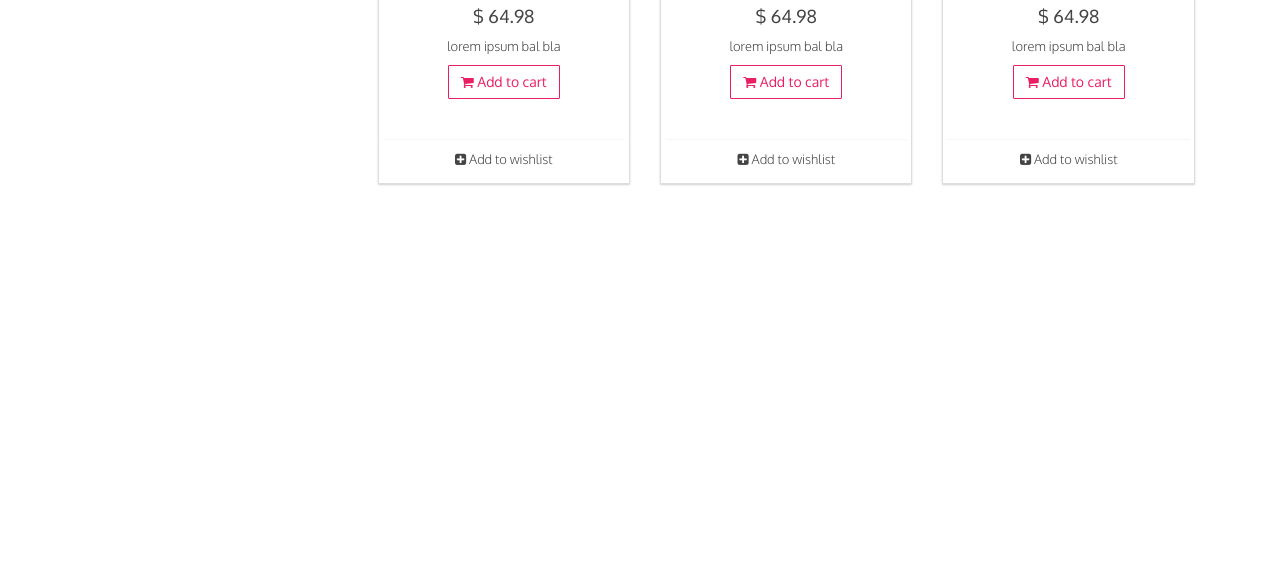
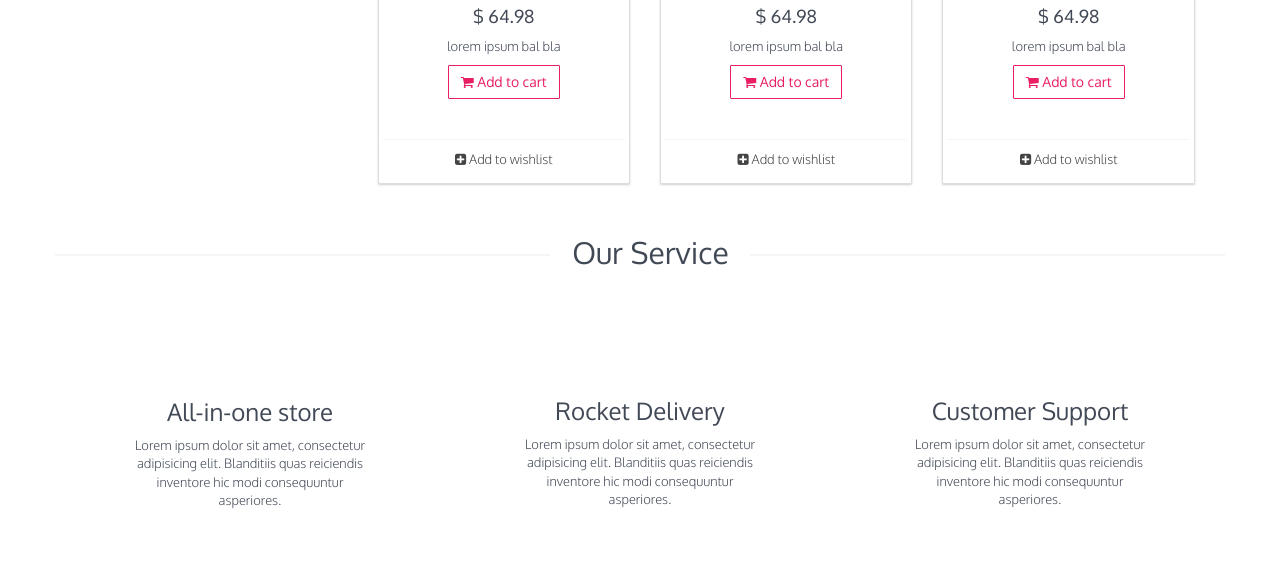
Before and after one commit to yeyezaw/oneplaze-ecom, a plain HTML site: page index.html in a window 1280 px wide. Shown: the part 1407-1968 px from the top of the page. Before the commit the page ends 1612 px from the top, so only its background shows below. Drawn offline with nearby package versions, Linux system fonts and the light colour scheme.

Commit message:
Service section added

```diff
--- a/index.html
+++ b/index.html
@@ -161,6 +161,24 @@
                                     <div class="left-side-cols">
                                             <h2 class=" category-title text-center">Category</h2>
                                             <!-- Category content here -->
+                                            <div class="panel-group category-products" id="accordian">
+                                                    <div class="panel panel-default">
+                                                            <div class="panel-heading">
+                                                                    <h4 class="panel-title">
+                                                                            <a href="#"><span class="badge"><i class="fa fa-plus"></i></span> Health & Beauty
+                                                                            </a>
+                                                                    </h4>
+                                                            </div>
+                                                            <div id="beauty" class="panel-collapse collaspse">
+                                                                    <div class="panel-body">
+                                                                            <ul>
+                                                                                    <li><a href="#"></a></li>
+                                                                                    <li><a href="#"></a></li>
+                                                                            </ul>
+                                                                    </div>
+                                                            </div>
+                                                    </div>
+                                            </div>
                                     </div>
                             </div>
 
@@ -294,8 +312,43 @@
 
     <div id="service">
             <div class="container">
+                    <div class="row service-row">
+                           <h2 class="service-title">Our Service</h2>
+                            <div class="col-sm-4 text-center">
+                                   <div class="service-container">
+                                           <svg class="lnr lnr-store"><use xlink:href="#lnr-store"></use></svg>
+                                           <h3>All-in-one store</h3>
+                                           <p>Lorem ipsum dolor sit amet, consectetur adipisicing elit. Blanditiis quas reiciendis inventore hic modi consequuntur asperiores.</p>
+                                   </div>
+
+                            </div>
+                            <div class="col-sm-4 text-center">
+                                    <div class="service-container">
+                                            <svg class="lnr lnr-rocket"><use xlink:href="#lnr-rocket"></use></svg>
+                                            <h3>Rocket Delivery</h3>
+                                            <p>Lorem ipsum dolor sit amet, consectetur adipisicing elit. Blanditiis quas reiciendis inventore hic modi consequuntur asperiores.</p>
+                                    </div>
+
+                            </div>
+                            <div class="col-sm-4 text-center">
+                                    <div class="service-container">
+                                            <svg class="lnr lnr-user"><use xlink:href="#lnr-user"></use></svg>
+                                            <h3>Customer Support</h3>
+                                            <p>Lorem ipsum dolor sit amet, consectetur adipisicing elit. Blanditiis quas reiciendis inventore hic modi consequuntur asperiores.</p>
+                                    </div>
+
+                            </div>
+                    </div>
+            </div>
+    </div><!-- #service End -->
+
+    <div id="footer">
+            <div class="container">
                     <div class="row">
-                            <div class="col-sm-4">
+                            <div class="col-sm-2">
+
+                            </div>
+                            <div class="col-sm-2">
 
                             </div>
                             <div class="col-sm-4">
@@ -306,11 +359,12 @@
                             </div>
                     </div>
             </div>
-    </div>
+    </div><!-- #footer End -->
 
     <script src="https://cdnjs.cloudflare.com/ajax/libs/jquery/1.11.3/jquery.min.js"></script>
    <!-- <script src="https://cdnjs.cloudflare.com/ajax/libs/twitter-bootstrap/3.3.5/js/bootstrap.min.js"></script> -->
     <script type="text/javascript" src="//cdn.jsdelivr.net/jquery.slick/1.5.9/slick.min.js"></script>
+    <script src="https://cdn.linearicons.com/free/1.0.0/svgembedder.min.js"></script>
 
 
     <script>
--- a/main.css
+++ b/main.css
@@ -3,11 +3,11 @@
 
 
 body{
-    font-family: 'Oxygen', sans-serif;
+    font-family: 'oxygen',sans-serif;
     position: relative;
     font-size: 13px;
     font-weight: 300;
-    color: #444;
+    color: #424956;
 }
 
 ul li{
@@ -81,9 +81,8 @@ a:visited{
 .search-box input{
     font-family: 'Oxygen', sans-serif;
     outline: none;
-    background: #CFD8DC;
-    color: #444;
-    border: 1px solid #f5f5f5;
+    background: #ecf0f1;
+    border: 1px solid #ecf0f1;
     border-radius: 1px;
     width: 150px;
     height: 30px;
@@ -105,6 +104,7 @@ a:visited{
 /********** Features Items **********/
 
 .feat-container{
+    padding-bottom: 50px;
     border-top: 2px solid #f5f5f5;
 }
 
@@ -148,6 +148,53 @@ h2.features-title{
 .thumbnail:hover{
     box-shadow: 0 2px 2px rgba(71, 73, 72, 0.25);
 }
+
+/******************** Service ****************/
+.service-row{
+    border-top: 2px solid #f5f5f5;
+    padding-bottom: 50px;
+}
+
+.service-container{
+    padding-top: 80px;
+}
+
+.service-container p{
+    margin: 0 auto;
+    max-width: 250px;
+}
+
+h2.service-title{
+    content: " ";
+	position: absolute;
+	background: #fff;
+	width: 200px;
+	height: 33px;
+    text-align: center;
+    margin-top: -20px;
+    left: 43%;
+	z-index: 1;
+}
+
+.lnr {
+  display: inline-block;
+  fill: currentColor;
+  width: 1em;
+  height: 1em;
+  vertical-align: -0.05em;
+}
+
+.lnr-rocket, .lnr-store, .lnr-user{
+    color: #E91E63;
+    font-size: 40px;
+}
+
+.lnr-store{
+    color: #E91E63;
+    margin-bottom: 9px;
+    margin-top: -8px;
+}
+
 /********** Slick styles **********/
 .slick-dots{
     bottom: 5px;
--- /dev/null
+++ b/tasks.json
@@ -0,0 +1 @@
+[{"description":"Add Footer ","completed":false},{"description":"Update category ","completed":false}]
```
